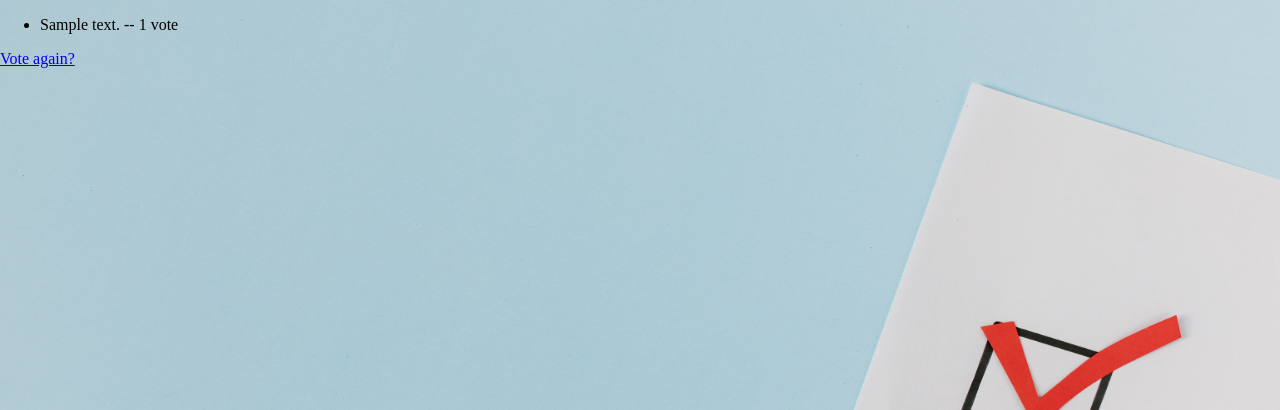
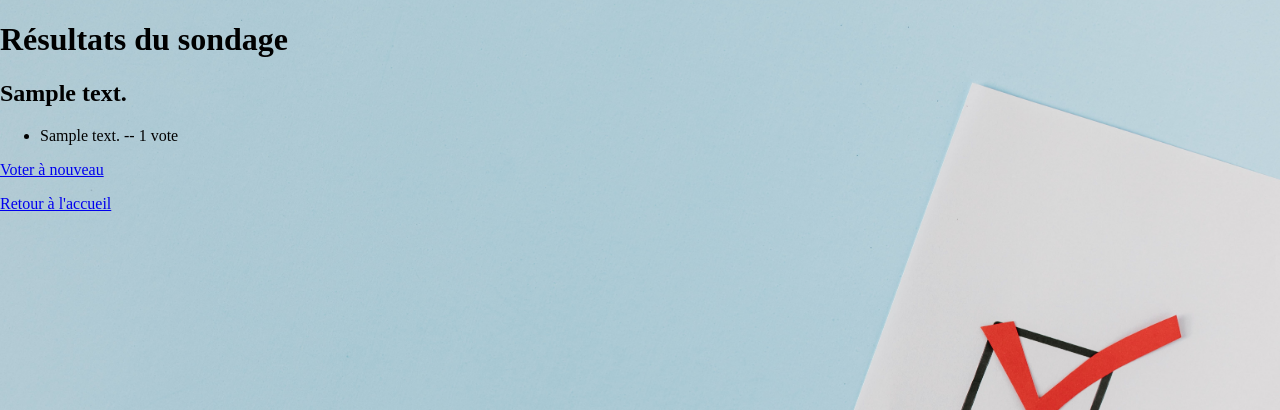
Before and after one commit to PinsolleP/MonSiteDjango, a Django app: template djangotutorial/polls/templates/polls/results.html in a window 1280 px wide. Shown: the part 71-481 px from the top of the page. Run offline with Django 5.2, Linux system fonts and the light colour scheme; the template is opened without the code that fills it: values that come from a table or form of the project are taken from there, others are empty; a user stored in the database is signed in; tables that the repository leaves empty hold one stand-in row (values such as "Sample post").

Commit message:
polls/templates/polls/results.html : Ajout d'un lien pour retour a l'acceui, titre et gestion si aucun sondage disponible

```diff
--- a/djangotutorial/polls/templates/polls/results.html
+++ b/djangotutorial/polls/templates/polls/results.html
@@ -1,15 +1,29 @@
 {% extends 'base.html' %}
 
 {% block title %}
-{{ question.question_text }}
+Résultats : {{ question.question_text }}
 {% endblock %}
 
 {% block main %}
+<h1>Résultats du sondage</h1>
+
+<h2>{{ question.question_text }}</h2>
 <ul>
 {% for choice in question.choice_set.all %}
     <li>{{ choice.choice_text }} -- {{ choice.votes }} vote{{ choice.votes|pluralize }}</li>
+    {% empty %}
+    <li>Aucune réponse disponible.</li>
 {% endfor %}
 </ul>
+<p>
+    <a href="{% url 'polls:detail' question.id %}">
+        Voter à nouveau
+    </a>
+</p>
 
-<a href="{% url 'polls:detail' question.id %}">Vote again?</a>
+<p>
+    <a href="{% url 'polls:index' %}">
+        Retour à l'accueil
+    </a>
+</p>
 {% endblock %}
```
